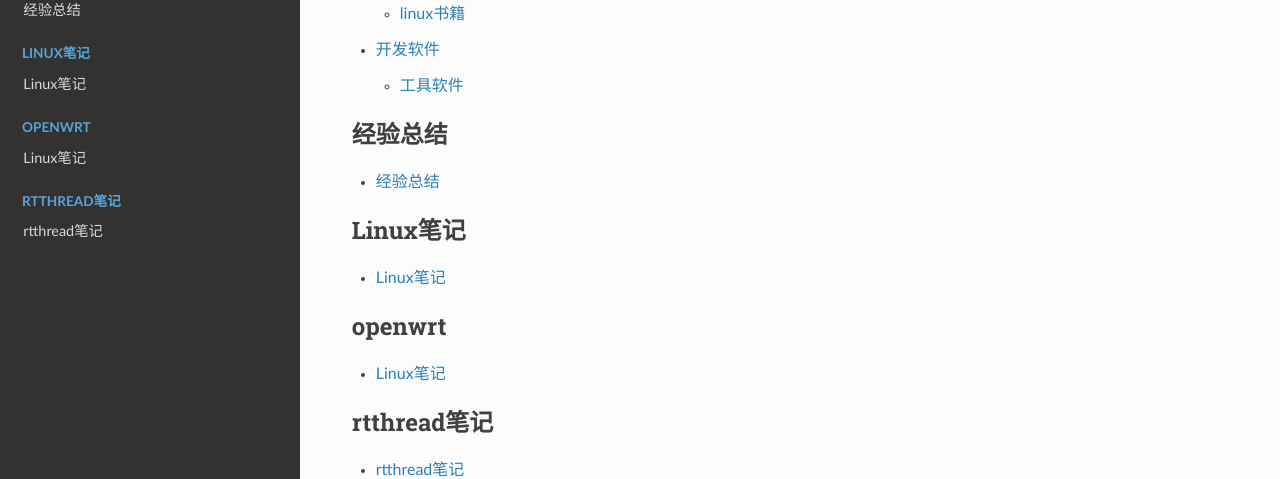
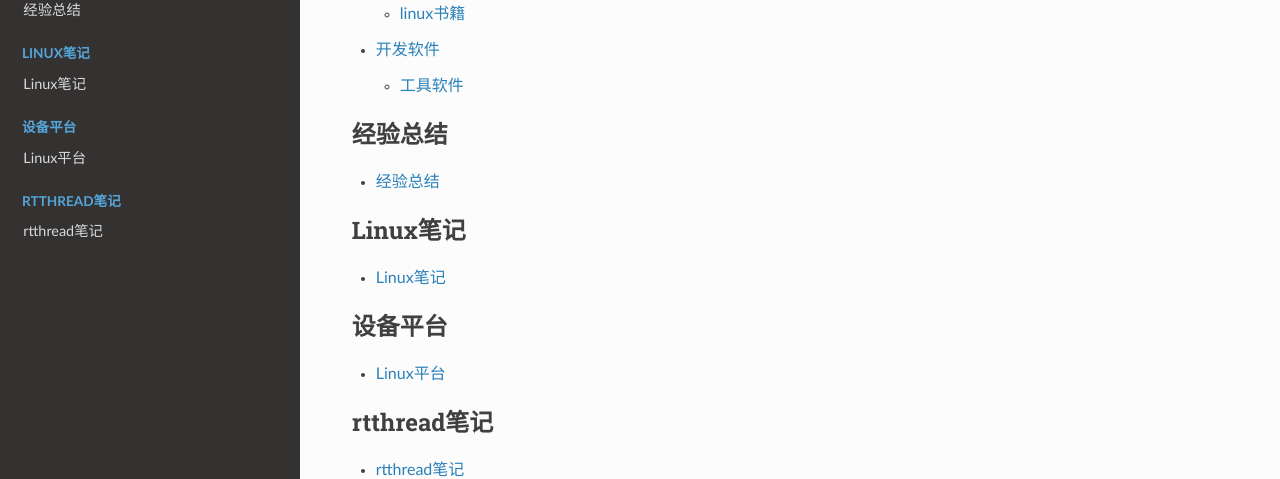
Before and after one commit to lzstudy/note_index, a Sphinx documentation site: the page built from source/index.rst, in a window 1280 px wide and 955 px high. Shown: the part 274-753 px from the top of the window. Built offline with Sphinx 7.4.7 and the Read the Docs theme 2.0.0, drawn with Linux system fonts in a browser that asks for light colours.

Commit message:
feat |> 添加noteindex

```diff
--- a/source/index.rst
+++ b/source/index.rst
@@ -31,10 +31,10 @@
 
 .. toctree::
    :maxdepth: 3
-   :caption: openwrt
+   :caption: 设备平台
    :titlesonly:
 
-   openwrt/index
+   platform/index
 
 .. toctree::
    :maxdepth: 3
--- /dev/null
+++ b/source/platform/index.md
@@ -0,0 +1,3 @@
+## Linux平台
+
+>> [Linux开发平台](http://120.48.82.24:9108) <br/>
```
Also changed, not shown: source/openwrt/index.md (deleted, +0 -6 lines).
